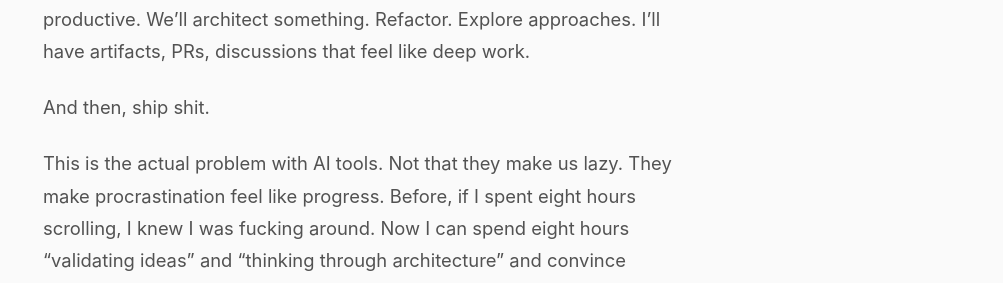
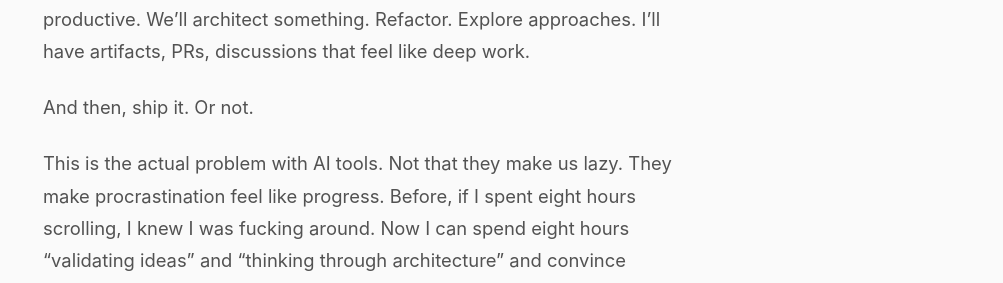
Before and after one commit to afterxleep/danielbernal.co, a Jekyll site: the page built from _posts/2026-03-28-the-work.md, in a window 1280 px wide. Shown: the part 280-563 px from the top of the page, without its empty margins (277-1280 px from the left). Built offline with Jekyll 4.4.1, drawn with Linux system fonts in a browser that asks for light colours.

Commit message:
Update second paragraph wording in The Work essay
https://claude.ai/code/session_01URcGucavhcPQ69tY85j9F4

```diff
--- a/_posts/2026-03-28-the-work.md
+++ b/_posts/2026-03-28-the-work.md
@@ -9,7 +9,7 @@ quote: "The velocity is the distraction. It lets you skip the only question that
 
 I can play around an entire day with Claude and walk away feeling productive. We'll architect something. Refactor. Explore approaches. I'll have artifacts, PRs, discussions that feel like deep work.
 
-And then, ship shit.
+And then, ship it. Or not.
 
 This is the actual problem with AI tools. Not that they make us lazy. They make procrastination feel like progress. Before, if I spent eight hours scrolling, I knew I was fucking around. Now I can spend eight hours "validating ideas" and "thinking through architecture" and convince myself I'm working.
 
```
